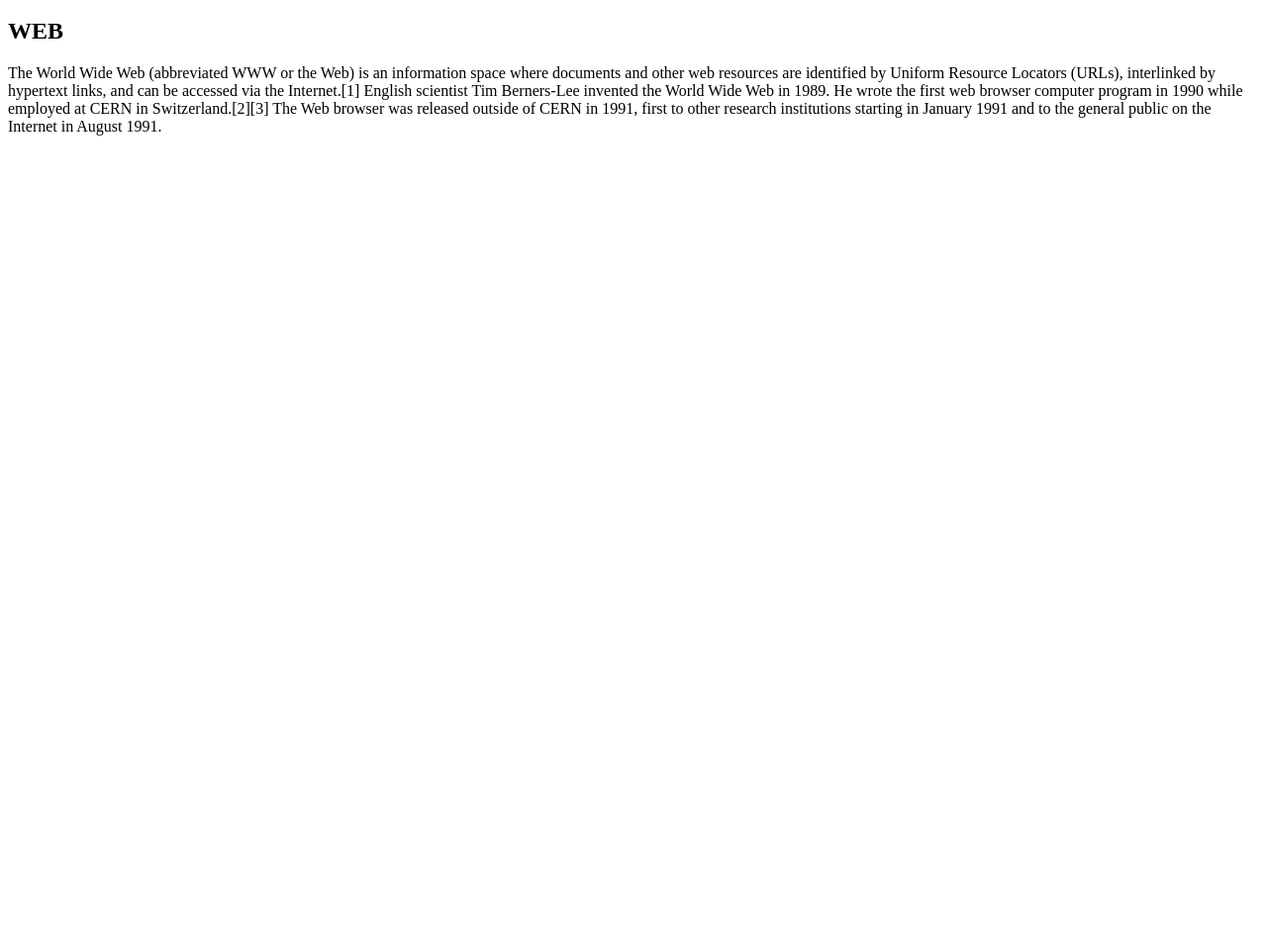
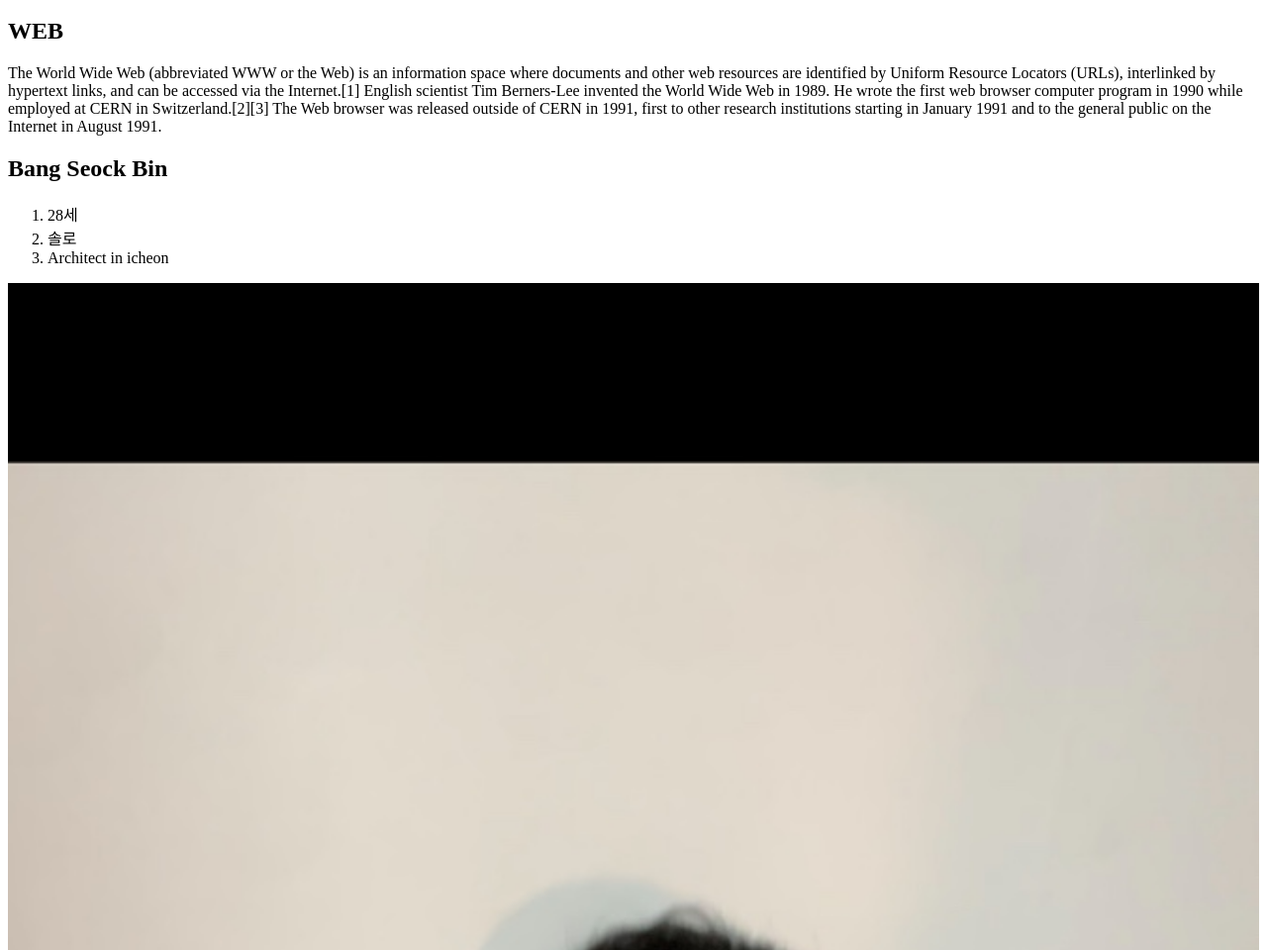
Before and after one commit to ParkJuhan94/MyFirstWebSite, a plain HTML site: page index.html in a window 1280 px wide. Shown: the part 136-1096 px from the top of the page at 99% size. Before the commit the page ends 800 px from the top, so only its background shows below. Drawn offline with Linux system fonts and the light colour scheme.

Commit message:
20220204-02

```diff
--- a/index.html
+++ b/index.html
@@ -14,5 +14,13 @@
   <h2>WEB</h2>
   <p>The World Wide Web (abbreviated WWW or the Web) is an information space where documents and other web resources are identified by Uniform Resource Locators (URLs), interlinked by hypertext links, and can be accessed via the Internet.[1] English scientist Tim Berners-Lee invented the World Wide Web in 1989. He wrote the first web browser computer program in 1990 while employed at CERN in Switzerland.[2][3] The Web browser was released outside of CERN in 1991, first to other research institutions starting in January 1991 and to the general public on the Internet in August 1991.
   </p>
+
+  <h2>Bang Seock Bin</h2>
+  <ol>
+    <li><a>28세</a></li>
+    <li><a>솔로</a></li>
+    <li><a>Architect in icheon</a></li>
+  </ol>
+  <img src="bang.jpg" width="100%">
 </body>
 </html>
```
Also changed, not shown: bang.jpg (added).
